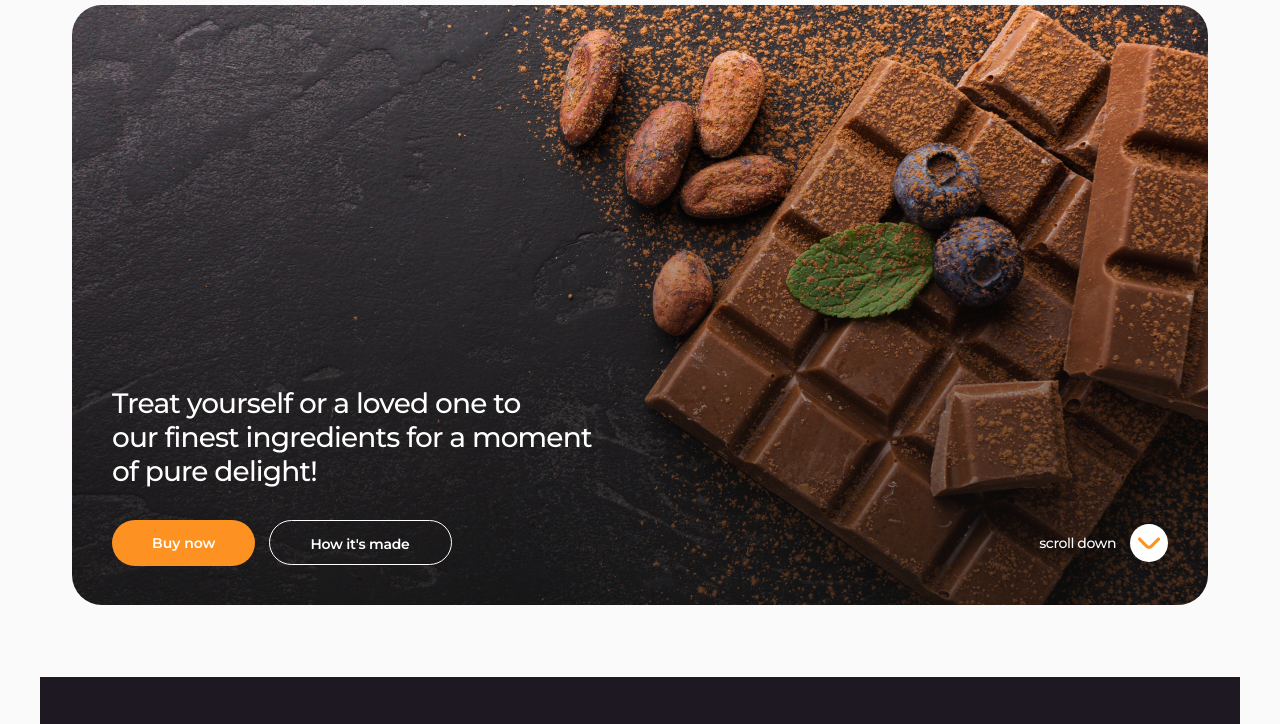
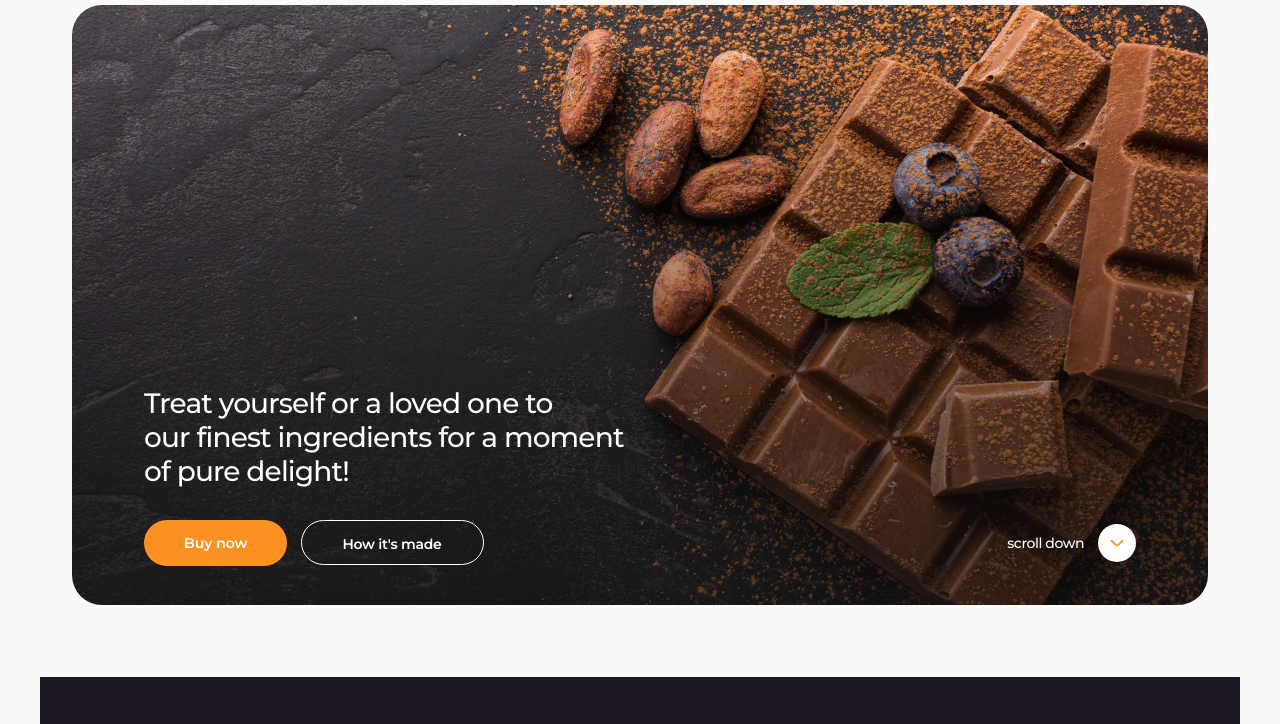
Before and after one commit to YanaBoichenko/simply-chocolate, a plain HTML site: page index.html in a window 1280 px wide. Shown: the part 67-791 px from the top of the page. Drawn offline with nearby package versions, Linux system fonts and the light colour scheme.

Commit message:
container-fixed

```diff
--- a/css/styles.css
+++ b/css/styles.css
@@ -39,6 +39,8 @@ li {list-style-type: none;}
 .container {
     max-width: 1158px;
     margin: 0 auto;
+    padding-left: 32px;
+    padding-right: 32px;
 }
 
 /* Header  */
@@ -178,6 +180,7 @@ li {list-style-type: none;}
     border-radius: 50%;
     background-color: #FFF;
     fill: #FD9222;
+    padding: 8px;
 }
 
 .hero-btn-scroll {
```
